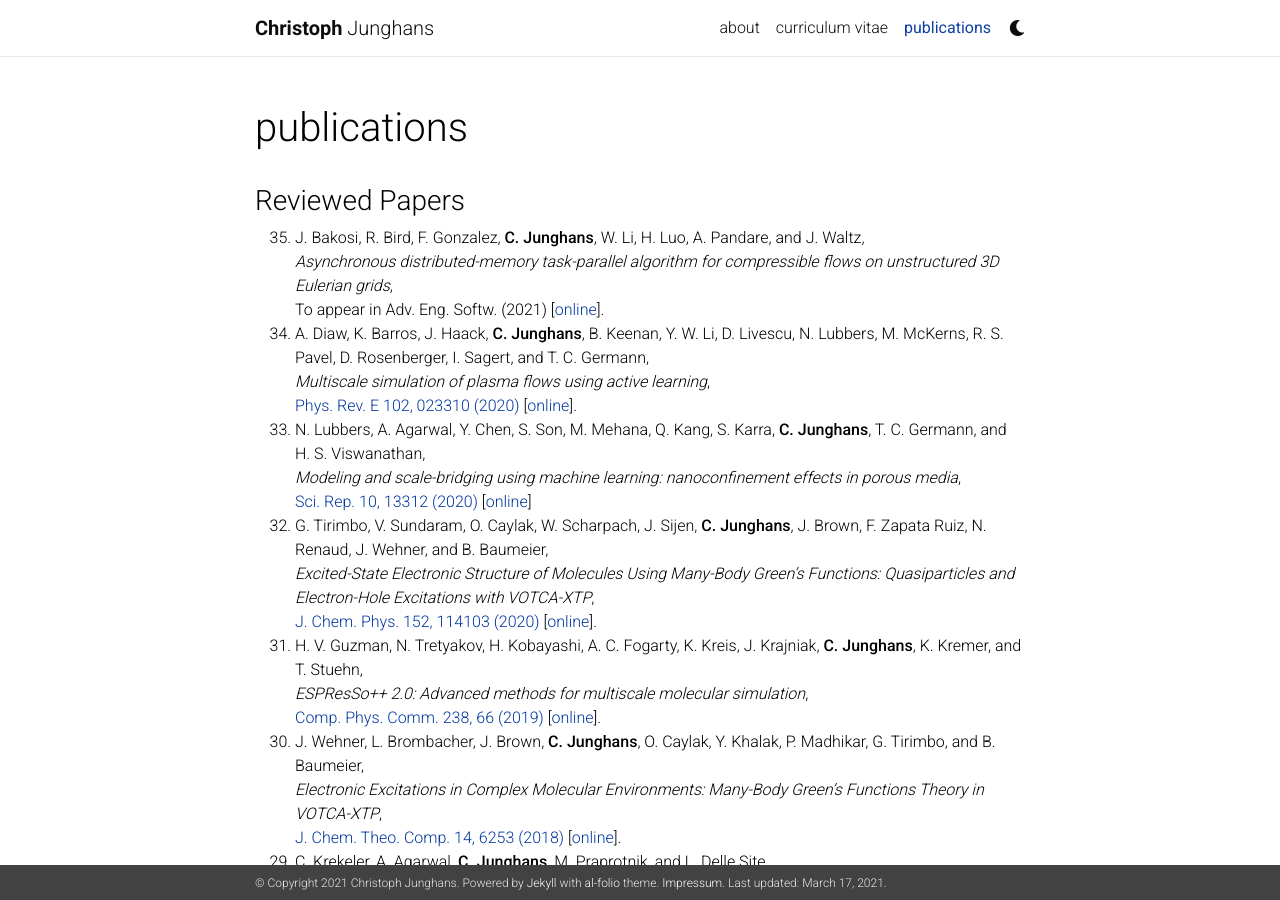
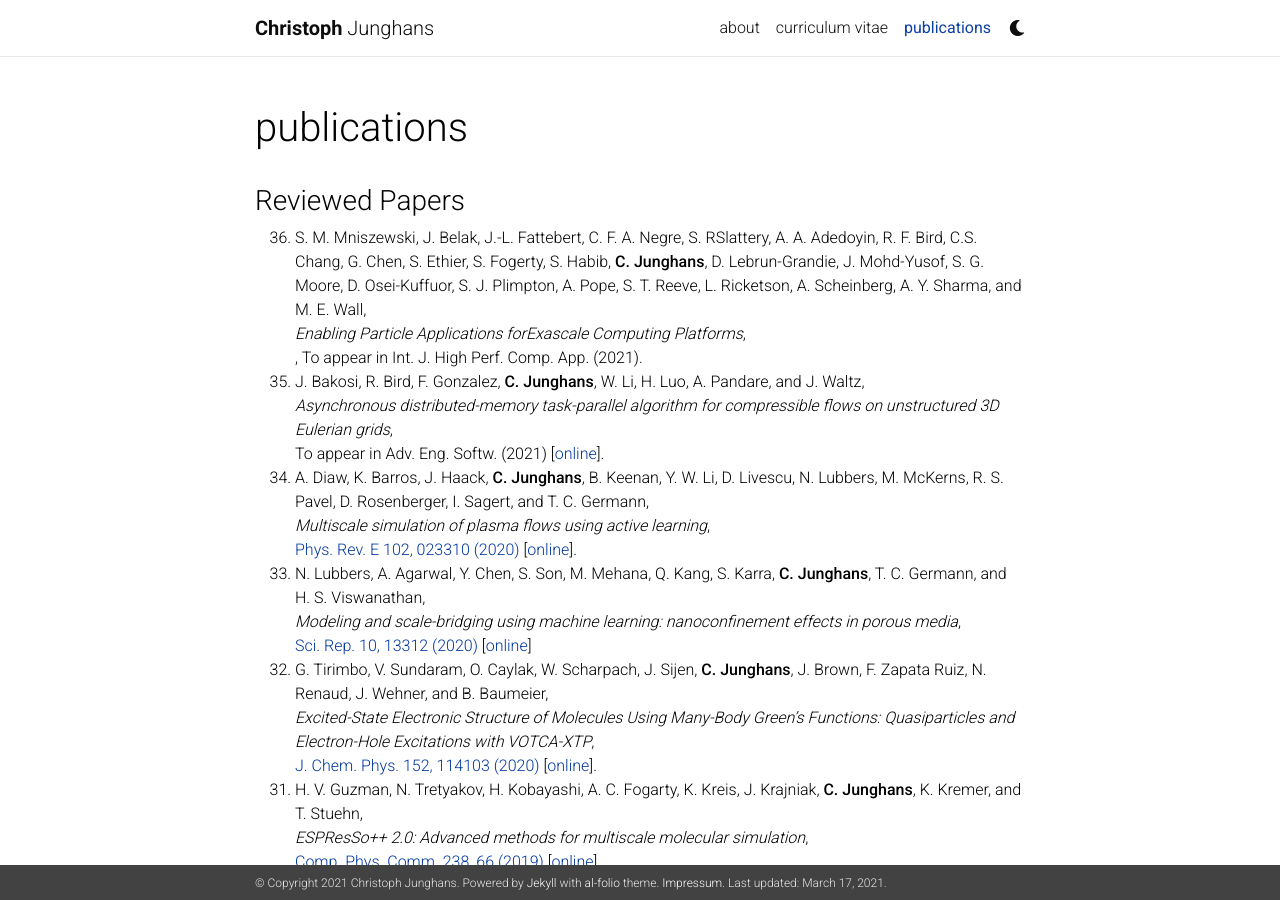
Before and after one commit to junghans/junghans.github.io, a Jekyll site: the page built from _pages/publications.md, in a window 1280 px wide and 900 px high. Built offline with Jekyll 4.4.1, drawn with Linux system fonts in a browser that asks for light colours; nearby versions of some CDN libraries; a style sheet for code colours, icons or effects is not loaded.

Commit message:
pub: add copa paper

```diff
--- a/_pages/publications.md
+++ b/_pages/publications.md
@@ -10,6 +10,9 @@ nav: true
 
 {: reversed="reversed"}
 
+0. S. M. Mniszewski, J. Belak, J.-L. Fattebert, C. F. A. Negre, S. RSlattery, A. A. Adedoyin, R. F. Bird, C.S. Chang, G. Chen, S. Ethier, S. Fogerty, S. Habib, **C. Junghans**, D. Lebrun-Grandie, J. Mohd-Yusof, S. G. Moore, D. Osei-Kuffuor, S. J. Plimpton, A. Pope, S. T. Reeve, L. Ricketson, A. Scheinberg, A. Y. Sharma, and M. E. Wall,<br>
+   *Enabling Particle Applications forExascale Computing Platforms*,<br>,
+   To appear in Int. J. High Perf. Comp. App. (2021).
 0. J. Bakosi, R. Bird, F. Gonzalez, **C. Junghans**, W. Li, H. Luo, A. Pandare, and J. Waltz,<br>
    *Asynchronous distributed-memory task-parallel algorithm for compressible flows on unstructured 3D Eulerian grids*,<br>
    To appear in Adv. Eng. Softw. (2021) [[online](2021a.pdf)].
```
